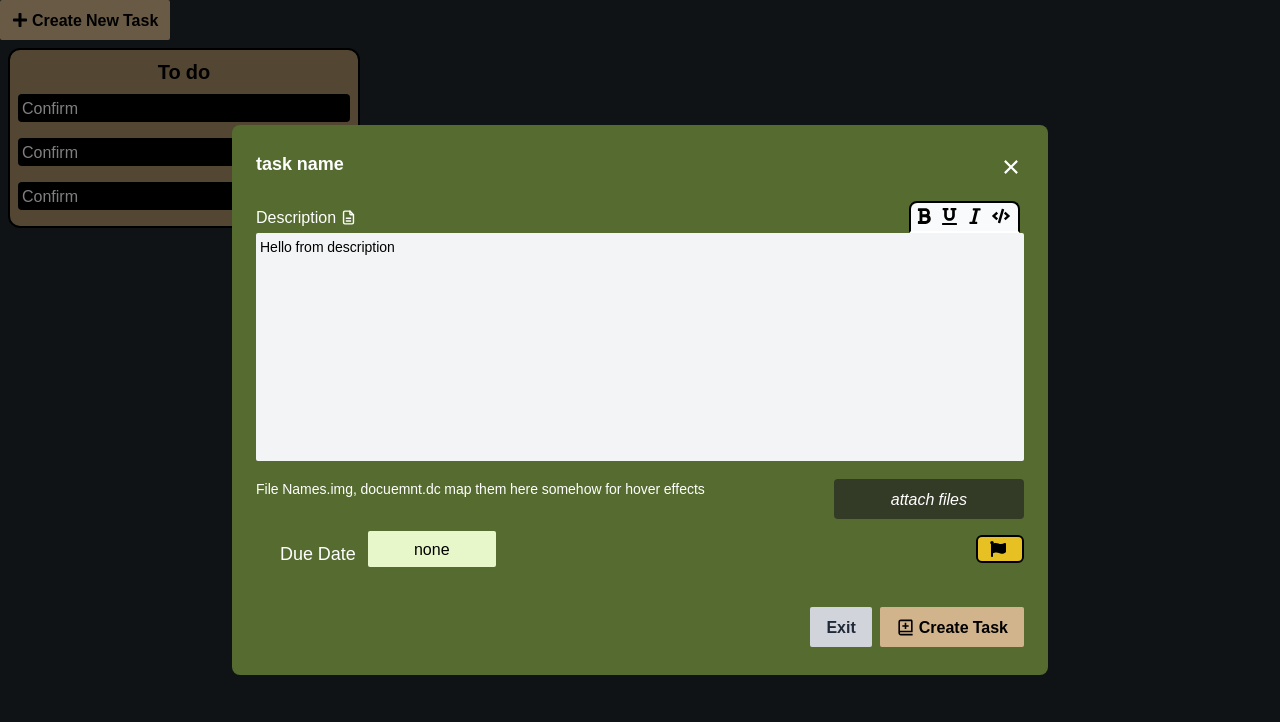
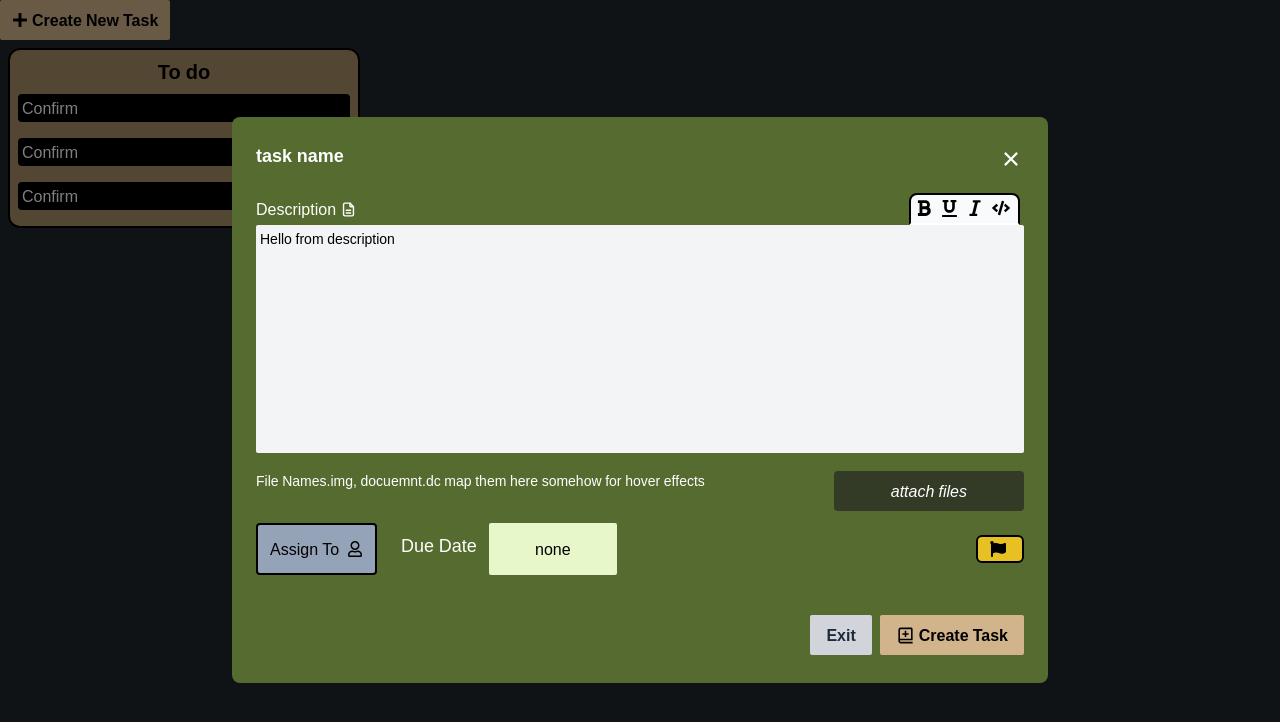
Before and after one commit to EvanZig/Task-Management-System, a React (Create React App) app in the folder client/: page / in a window 1280 px wide. Both pictures are taken after a click on the button "Create New Task". Shown: the top 722 px of the page. Built offline with nearby package versions, Linux system fonts and the light colour scheme.

Commit message:
changed assign to dropdown to use ant design

```diff
--- a/client/src/Components/TaskButtons/AssignToButton/AssignToButton.js
+++ b/client/src/Components/TaskButtons/AssignToButton/AssignToButton.js
@@ -1,33 +1,40 @@
 import React, { useState } from 'react'
-import { IoIosArrowDown } from 'react-icons/io'
+import { FaRegUser } from 'react-icons/fa'
+import { Dropdown, message } from 'antd'
 import '../Buttons.scss'
 
+const handleMenuClick = (clickedItem) => {
+  message.info(`clicked on ${clickedItem.key} item`)
+  clickedItem.domEvent.stopPropagation()
+}
+
+const items = [
+  {
+    label: '1st menu item',
+    key: '1',
+    icon: <FaRegUser />,
+  },
+  {
+    label: '2nd menu item',
+    key: '2',
+    icon: <FaRegUser />,
+  },
+]
 export default function AssignToButton() {
   const [assignedTo, setAssignedTo] = useState('Open For Anyone')
 
   return (
-    <></>
-    // <Dropdown>
-    //   <Dropdown.Toggle
-    //     id="dropdown-basic"
-    //     className="rounded-sm hover:scale-105 flex items-center dropdownBtn text-black"
-    //   >
-    //     <span>{assignedTo}</span>
-    //     <div className="flex-grow"></div>
-    //     <IoIosArrowDown size={20} className="ml-1" />
-    //   </Dropdown.Toggle>
-
-    //   <Dropdown.Menu>
-    //     <Dropdown.Item
-    //       href="#/action-1"
-    //       className="hover:bg-slate-300 hover:underline active:bg-slate-400"
-    //       onClick={() => setAssignedTo('changed ')}
-    //     >
-    //       Action
-    //     </Dropdown.Item>
-    //     <Dropdown.Item href="#/action-2">Another action</Dropdown.Item>
-    //     <Dropdown.Item href="#/action-3">Something else</Dropdown.Item>
-    //   </Dropdown.Menu>
-    // </Dropdown>
+    <Dropdown
+      menu={{ items, onClick: handleMenuClick }}
+      placement="right"
+      icon={<FaRegUser />}
+      trigger={['click']}
+      className="flex justify-center items-center hover:cursor-pointer rounded border-2 border-black bg-slate-400 p-3 text-black"
+    >
+      <button onClick={(e) => e.preventDefault()}>
+        Assign To
+        <FaRegUser className="ml-2" />
+      </button>
+    </Dropdown>
   )
 }
```
